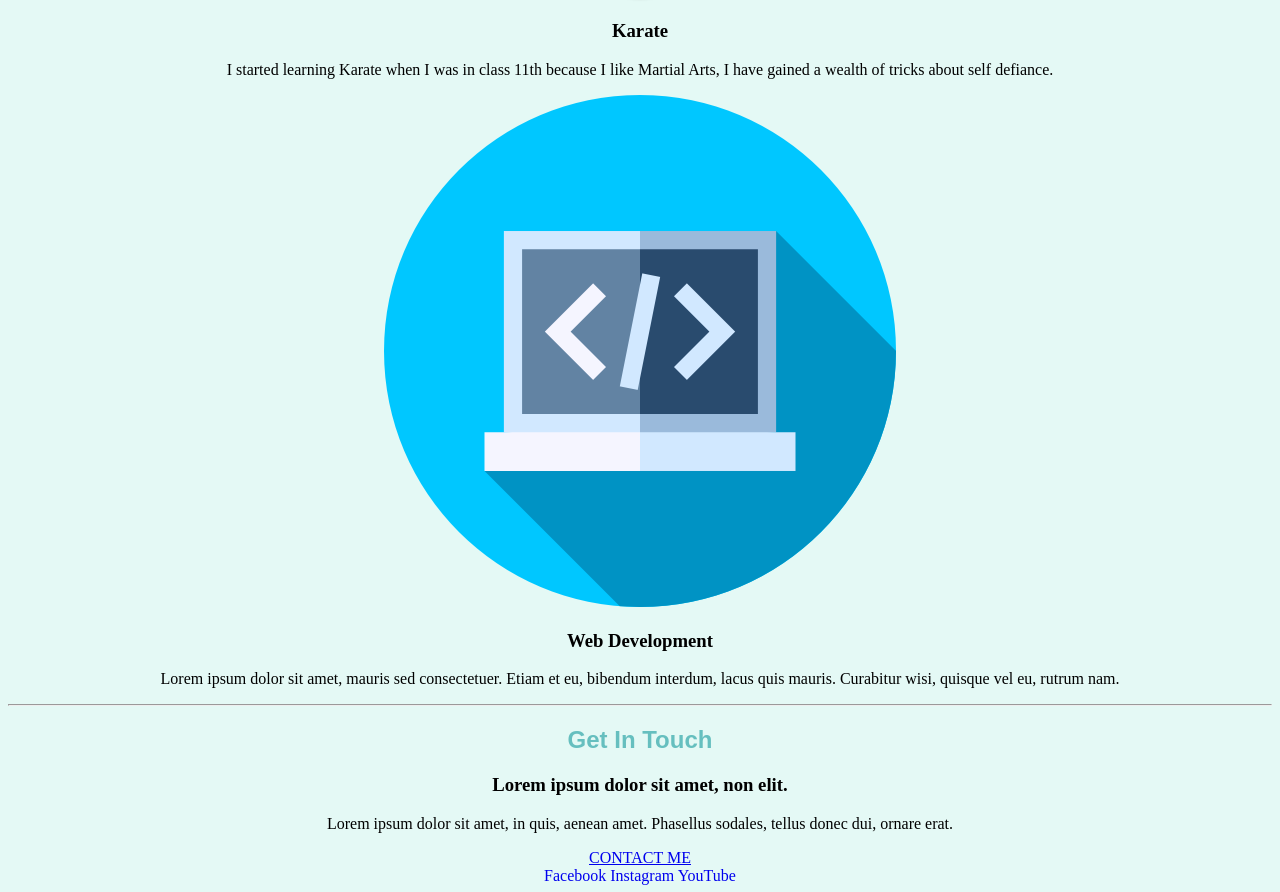
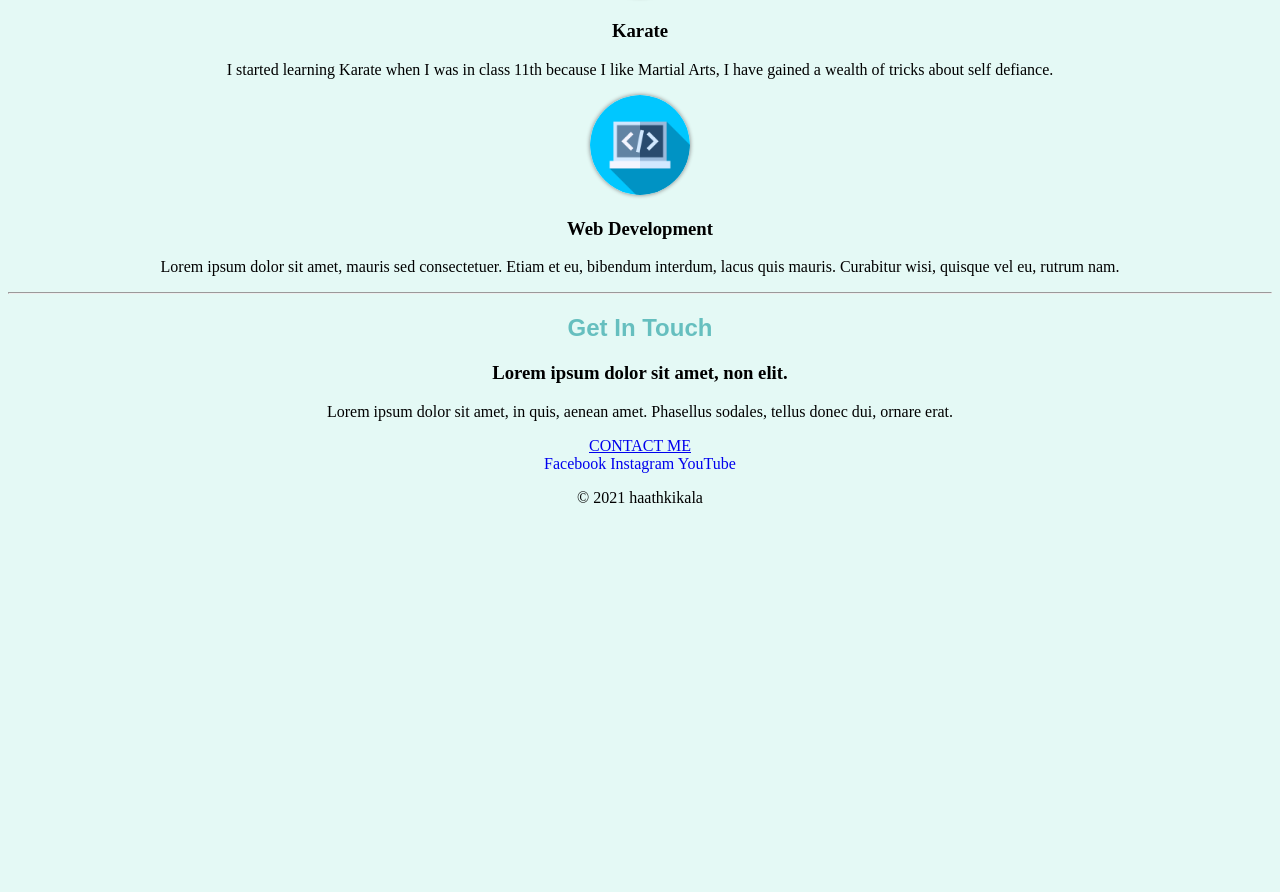
Before and after one commit to aabhishekkrsingh/cv, a plain HTML site: page index.html in a window 1280 px wide. Shown: the part 1027-1919 px from the top of the page. After the commit the page ends 1550 px from the top, so only its background shows below. Drawn offline with Linux system fonts and the light colour scheme; a web font is replaced by a local one.

Commit message:
Add files via upload

```diff
--- a/css/style.css
+++ b/css/style.css
@@ -40,6 +40,13 @@ h2 {
   width: 100px;
   height: 100px;
 }
+.web {
+  border-radius: 100%;
+  box-shadow: 0 0 4px grey;
+  border: 0;
+  width: 100px;
+  height: 100px;
+}
 
 .footer-link {
   text-decoration: rgb(5, 202, 252);
```
